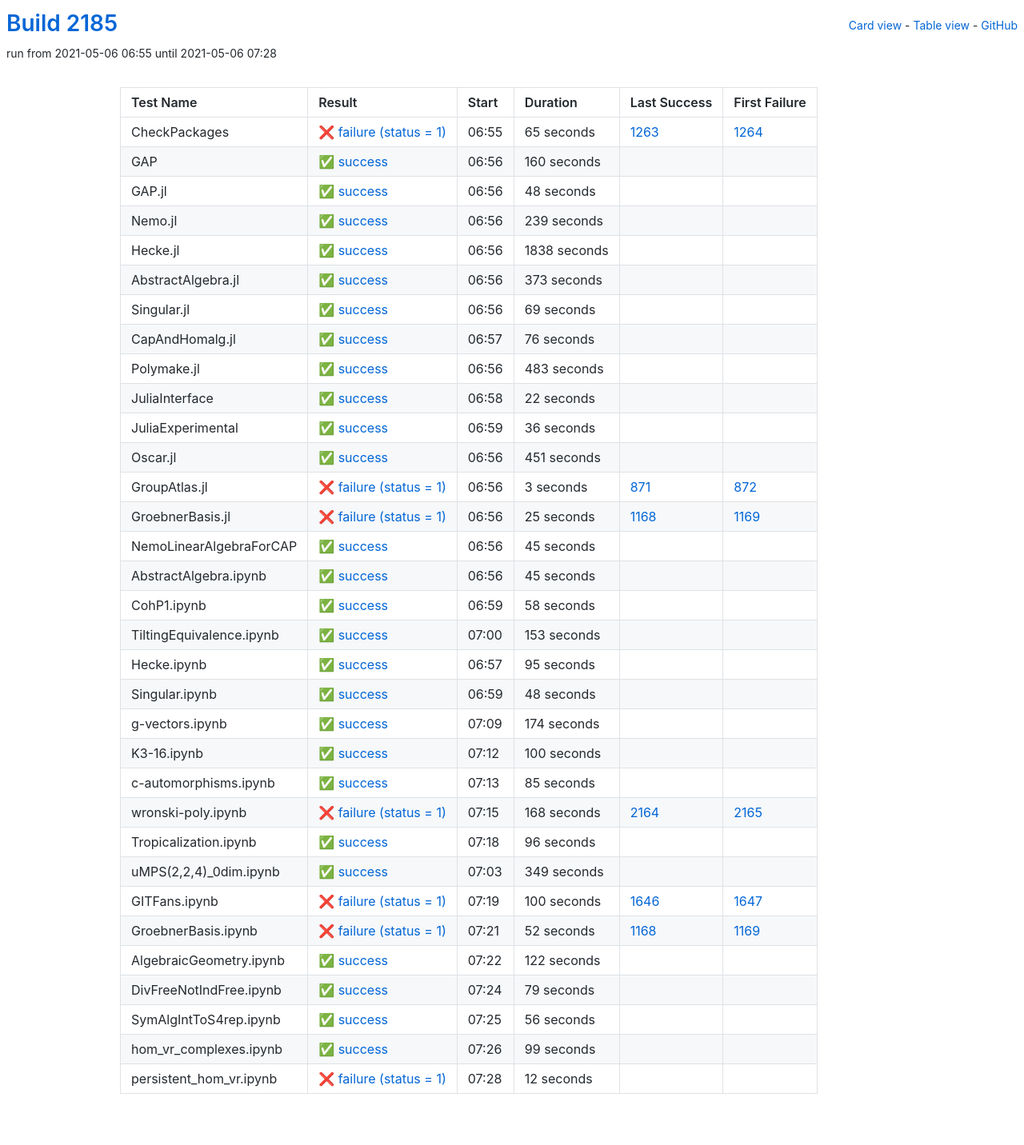
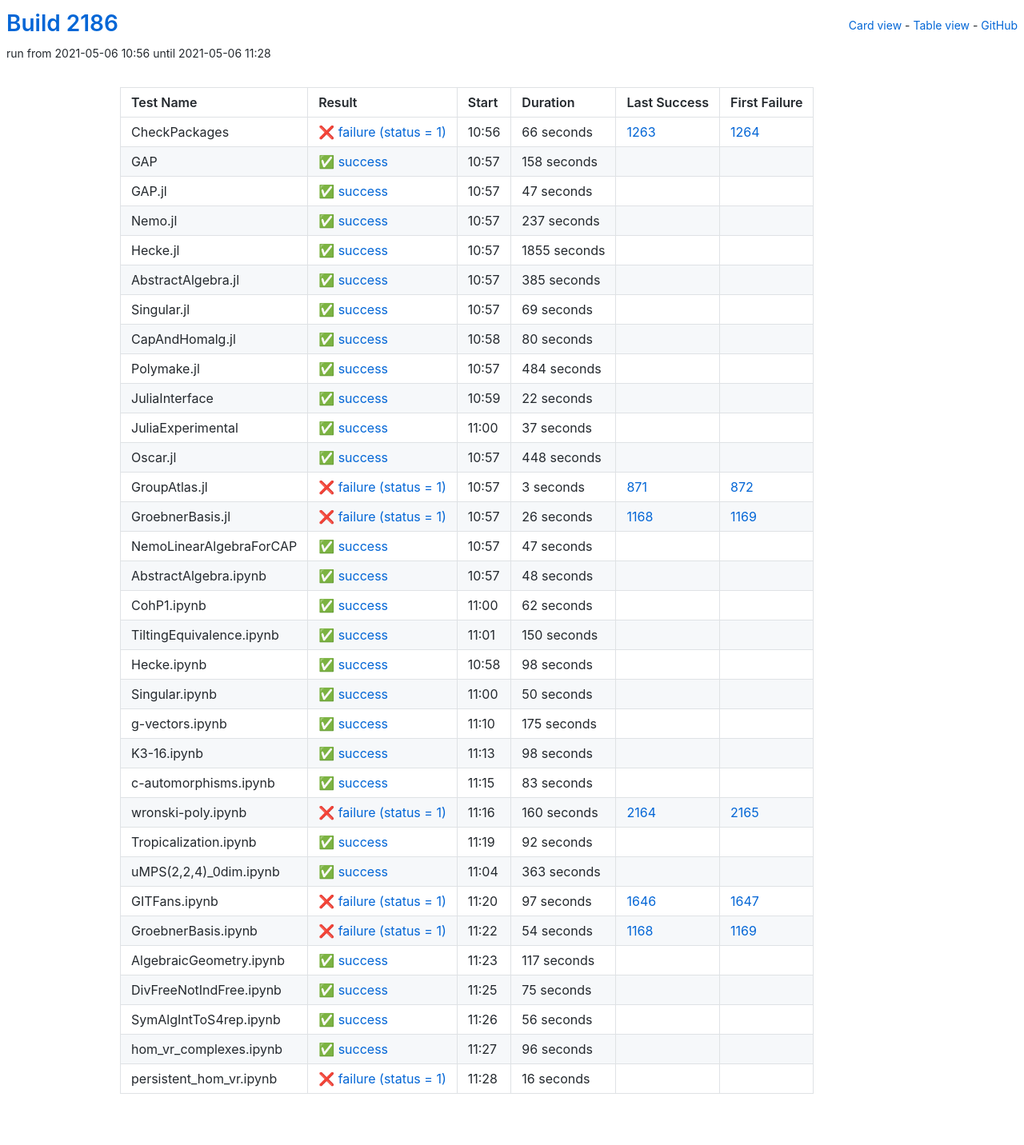
Before and after one commit to oscar-system/oscar-ci-status-stable, a Jekyll site: the page built from table.html, in a window 1280 px wide. Shown: the whole page at 80% size. Built offline with Jekyll 4.4.1, drawn with Linux system fonts in a browser that asks for light colours.

Commit message:
Build #2186

```diff
--- a/_data/ci.yml
+++ b/_data/ci.yml
@@ -1,6 +1,6 @@
 ---
-build: 2185
-build_url: https://oscarci.mathematik.uni-kl.de/job/oscar-stable/2185/
+build: 2186
+build_url: https://oscarci.mathematik.uni-kl.de/job/oscar-stable/2186/
 job: oscar-stable
 organization: oscar-system
 repo: oscar-ci-status-stable
@@ -8,80 +8,80 @@ repourl: https://github.com/oscar-system/oscar-ci-status-stable
 tests:
 - name: CheckPackages
   id: checkpackages
-  log: https://oscarci.mathematik.uni-kl.de/job/oscar-stable/2185/artifact/logs/build-2185/CheckPackages.log
-  start: 2021-05-06 06:55
+  log: https://oscarci.mathematik.uni-kl.de/job/oscar-stable/2186/artifact/logs/build-2186/CheckPackages.log
+  start: 2021-05-06 10:56
   success: false
   exitcode: 1
   status: failure
-  duration: 65
+  duration: 66
   last_success: 1263
   last_success_url: https://oscarci.mathematik.uni-kl.de/job/oscar-stable/1263/
   first_failure: 1264
   first_failure_url: https://oscarci.mathematik.uni-kl.de/job/oscar-stable/1264/
 - name: GAP
   id: gap
-  log: https://oscarci.mathematik.uni-kl.de/job/oscar-stable/2185/artifact/logs/build-2185/GAP.log
-  start: 2021-05-06 06:56
+  log: https://oscarci.mathematik.uni-kl.de/job/oscar-stable/2186/artifact/logs/build-2186/GAP.log
+  start: 2021-05-06 10:57
   success: true
   exitcode: 0
   status: success
-  duration: 160
+  duration: 158
   last_success: false
   last_success_url:
   first_failure: false
   first_failure_url:
 - name: GAP.jl
   id: gap-jl
-  log: https://oscarci.mathematik.uni-kl.de/job/oscar-stable/2185/artifact/logs/build-2185/GAP.jl.log
-  start: 2021-05-06 06:56
+  log: https://oscarci.mathematik.uni-kl.de/job/oscar-stable/2186/artifact/logs/build-2186/GAP.jl.log
+  start: 2021-05-06 10:57
   success: true
   exitcode: 0
   status: success
-  duration: 48
+  duration: 47
   last_success: false
   last_success_url:
   first_failure: false
   first_failure_url:
 - name: Nemo.jl
   id: nemo-jl
-  log: https://oscarci.mathematik.uni-kl.de/job/oscar-stable/2185/artifact/logs/build-2185/Nemo.jl.log
-  start: 2021-05-06 06:56
+  log: https://oscarci.mathematik.uni-kl.de/job/oscar-stable/2186/artifact/logs/build-2186/Nemo.jl.log
+  start: 2021-05-06 10:57
   success: true
   exitcode: 0
   status: success
-  duration: 239
+  duration: 237
   last_success: false
   last_success_url:
   first_failure: false
   first_failure_url:
 - name: Hecke.jl
   id: hecke-jl
-  log: https://oscarci.mathematik.uni-kl.de/job/oscar-stable/2185/artifact/logs/build-2185/Hecke.jl.log
-  start: 2021-05-06 06:56
+  log: https://oscarci.mathematik.uni-kl.de/job/oscar-stable/2186/artifact/logs/build-2186/Hecke.jl.log
+  start: 2021-05-06 10:57
   success: true
   exitcode: 0
   status: success
-  duration: 1838
+  duration: 1855
   last_success: false
   last_success_url:
   first_failure: false
   first_failure_url:
 - name: AbstractAlgebra.jl
   id: abstractalgebra-jl
-  log: https://oscarci.mathematik.uni-kl.de/job/oscar-stable/2185/artifact/logs/build-2185/AbstractAlgebra.jl.log
-  start: 2021-05-06 06:56
+  log: https://oscarci.mathematik.uni-kl.de/job/oscar-stable/2186/artifact/logs/build-2186/AbstractAlgebra.jl.log
+  start: 2021-05-06 10:57
   success: true
   exitcode: 0
   status: success
-  duration: 373
+  duration: 385
   last_success: false
   last_success_url:
   first_failure: false
   first_failure_url:
 - name: Singular.jl
   id: singular-jl
-  log: https://oscarci.mathematik.uni-kl.de/job/oscar-stable/2185/artifact/logs/build-2185/Singular.jl.log
-  start: 2021-05-06 06:56
+  log: https://oscarci.mathematik.uni-kl.de/job/oscar-stable/2186/artifact/logs/build-2186/Singular.jl.log
+  start: 2021-05-06 10:57
   success: true
   exitcode: 0
   status: success
@@ -92,32 +92,32 @@ tests:
   first_failure_url:
 - name: CapAndHomalg.jl
   id: capandhomalg-jl
-  log: https://oscarci.mathematik.uni-kl.de/job/oscar-stable/2185/artifact/logs/build-2185/CapAndHomalg.jl.log
-  start: 2021-05-06 06:57
+  log: https://oscarci.mathematik.uni-kl.de/job/oscar-stable/2186/artifact/logs/build-2186/CapAndHomalg.jl.log
+  start: 2021-05-06 10:58
   success: true
   exitcode: 0
   status: success
-  duration: 76
+  duration: 80
   last_success: false
   last_success_url:
   first_failure: false
   first_failure_url:
 - name: Polymake.jl
   id: polymake-jl
-  log: https://oscarci.mathematik.uni-kl.de/job/oscar-stable/2185/artifact/logs/build-2185/Polymake.jl.log
-  start: 2021-05-06 06:56
+  log: https://oscarci.mathematik.uni-kl.de/job/oscar-stable/2186/artifact/logs/build-2186/Polymake.jl.log
+  start: 2021-05-06 10:57
   success: true
   exitcode: 0
   status: success
-  duration: 483
+  duration: 484
   last_success: false
   last_success_url:
   first_failure: false
   first_failure_url:
 - name: JuliaInterface
   id: juliainterface
-  log: https://oscarci.mathematik.uni-kl.de/job/oscar-stable/2185/artifact/logs/build-2185/JuliaInterface.log
-  start: 2021-05-06 06:58
+  log: https://oscarci.mathematik.uni-kl.de/job/oscar-stable/2186/artifact/logs/build-2186/JuliaInterface.log
+  start: 2021-05-06 10:59
   success: true
   exitcode: 0
   status: success
@@ -128,32 +128,32 @@ tests:
   first_failure_url:
 - name: JuliaExperimental
   id: juliaexperimental
-  log: https://oscarci.mathematik.uni-kl.de/job/oscar-stable/2185/artifact/logs/build-2185/JuliaExperimental.log
-  start: 2021-05-06 06:59
+  log: https://oscarci.mathematik.uni-kl.de/job/oscar-stable/2186/artifact/logs/build-2186/JuliaExperimental.log
+  start: 2021-05-06 11:00
   success: true
   exitcode: 0
   status: success
-  duration: 36
+  duration: 37
   last_success: false
   last_success_url:
   first_failure: false
   first_failure_url:
 - name: Oscar.jl
   id: oscar-jl
-  log: https://oscarci.mathematik.uni-kl.de/job/oscar-stable/2185/artifact/logs/build-2185/Oscar.jl.log
-  start: 2021-05-06 06:56
+  log: https://oscarci.mathematik.uni-kl.de/job/oscar-stable/2186/artifact/logs/build-2186/Oscar.jl.log
+  start: 2021-05-06 10:57
   success: true
   exitcode: 0
   status: success
-  duration: 451
+  duration: 448
   last_success: false
   last_success_url:
   first_failure: false
   first_failure_url:
 - name: GroupAtlas.jl
   id: groupatlas-jl
-  log: https://oscarci.mathematik.uni-kl.de/job/oscar-stable/2185/artifact/logs/build-2185/GroupAtlas.jl.log
-  start: 2021-05-06 06:56
+  log: https://oscarci.mathematik.uni-kl.de/job/oscar-stable/2186/artifact/logs/build-2186/GroupAtlas.jl.log
+  start: 2021-05-06 10:57
   success: false
   exitcode: 1
   status: failure
@@ -164,80 +164,32 @@ tests:
   first_failure_url: https://oscarci.mathematik.uni-kl.de/job/oscar-stable/872/
 - name: GroebnerBasis.jl
   id: groebnerbasis-jl
-  log: https://oscarci.mathematik.uni-kl.de/job/oscar-stable/2185/artifact/logs/build-2185/GroebnerBasis.jl.log
-  start: 2021-05-06 06:56
+  log: https://oscarci.mathematik.uni-kl.de/job/oscar-stable/2186/artifact/logs/build-2186/GroebnerBasis.jl.log
+  start: 2021-05-06 10:57
   success: false
   exitcode: 1
   status: failure
-  duration: 25
+  duration: 26
   last_success: 1168
   last_success_url: https://oscarci.mathematik.uni-kl.de/job/oscar-stable/1168/
   first_failure: 1169
   first_failure_url: https://oscarci.mathematik.uni-kl.de/job/oscar-stable/1169/
 - name: NemoLinearAlgebraForCAP
   id: nemolinearalgebraforcap
-  log: https://oscarci.mathematik.uni-kl.de/job/oscar-stable/2185/artifact/logs/build-2185/NemoLinearAlgebraForCAP.log
-  start: 2021-05-06 06:56
+  log: https://oscarci.mathematik.uni-kl.de/job/oscar-stable/2186/artifact/logs/build-2186/NemoLinearAlgebraForCAP.log
+  start: 2021-05-06 10:57
   success: true
   exitcode: 0
   status: success
-  duration: 45
+  duration: 47
   last_success: false
   last_success_url:
   first_failure: false
   first_failure_url:
 - name: AbstractAlgebra.ipynb
   id: abstractalgebra-ipynb
-  log: https://oscarci.mathematik.uni-kl.de/job/oscar-stable/2185/artifact/logs/build-2185/AbstractAlgebra.ipynb.log
-  start: 2021-05-06 06:56
-  success: true
-  exitcode: 0
-  status: success
-  duration: 45
-  last_success: false
-  last_success_url:
-  first_failure: false
-  first_failure_url:
-- name: CohP1.ipynb
-  id: cohp1-ipynb
-  log: https://oscarci.mathematik.uni-kl.de/job/oscar-stable/2185/artifact/logs/build-2185/CohP1.ipynb.log
-  start: 2021-05-06 06:59
-  success: true
-  exitcode: 0
-  status: success
-  duration: 58
-  last_success: false
-  last_success_url:
-  first_failure: false
-  first_failure_url:
-- name: TiltingEquivalence.ipynb
-  id: tiltingequivalence-ipynb
-  log: https://oscarci.mathematik.uni-kl.de/job/oscar-stable/2185/artifact/logs/build-2185/TiltingEquivalence.ipynb.log
-  start: 2021-05-06 07:00
-  success: true
-  exitcode: 0
-  status: success
-  duration: 153
-  last_success: false
-  last_success_url:
-  first_failure: false
-  first_failure_url:
-- name: Hecke.ipynb
-  id: hecke-ipynb
-  log: https://oscarci.mathematik.uni-kl.de/job/oscar-stable/2185/artifact/logs/build-2185/Hecke.ipynb.log
-  start: 2021-05-06 06:57
-  success: true
-  exitcode: 0
-  status: success
-  duration: 95
-  last_success: false
-  last_success_url:
-  first_failure: false
-  first_failure_url:
-- name: Singular.ipynb
-  id: singular-ipynb
-  log: https://oscarci.mathematik.uni-kl.de/job/oscar-stable/2185/artifact/logs/build-2185/Singular.ipynb.log
-  start: 2021-05-06 06:59
+  log: https://oscarci.mathematik.uni-kl.de/job/oscar-stable/2186/artifact/logs/build-2186/AbstractAlgebra.ipynb.log
+  start: 2021-05-06 10:57
   success: true
   exitcode: 0
   status: success
@@ -246,130 +198,178 @@ tests:
   last_success_url:
   first_failure: false
   first_failure_url:
-- name: g-vectors.ipynb
-  id: g-vectors-ipynb
-  log: https://oscarci.mathematik.uni-kl.de/job/oscar-stable/2185/artifact/logs/build-2185/g-vectors.ipynb.log
-  start: 2021-05-06 07:09
+- name: CohP1.ipynb
+  id: cohp1-ipynb
+  log: https://oscarci.mathematik.uni-kl.de/job/oscar-stable/2186/artifact/logs/build-2186/CohP1.ipynb.log
+  start: 2021-05-06 11:00
   success: true
   exitcode: 0
   status: success
-  duration: 174
+  duration: 62
+  last_success: false
+  last_success_url:
+  first_failure: false
+  first_failure_url:
+- name: TiltingEquivalence.ipynb
+  id: tiltingequivalence-ipynb
+  log: https://oscarci.mathematik.uni-kl.de/job/oscar-stable/2186/artifact/logs/build-2186/TiltingEquivalence.ipynb.log
+  start: 2021-05-06 11:01
+  success: true
+  exitcode: 0
+  status: success
+  duration: 150
+  last_success: false
+  last_success_url:
+  first_failure: false
+  first_failure_url:
+- name: Hecke.ipynb
+  id: hecke-ipynb
+  log: https://oscarci.mathematik.uni-kl.de/job/oscar-stable/2186/artifact/logs/build-2186/Hecke.ipynb.log
+  start: 2021-05-06 10:58
+  success: true
+  exitcode: 0
+  status: success
+  duration: 98
+  last_success: false
+  last_success_url:
+  first_failure: false
+  first_failure_url:
+- name: Singular.ipynb
+  id: singular-ipynb
+  log: https://oscarci.mathematik.uni-kl.de/job/oscar-stable/2186/artifact/logs/build-2186/Singular.ipynb.log
+  start: 2021-05-06 11:00
+  success: true
+  exitcode: 0
+  status: success
+  duration: 50
+  last_success: false
+  last_success_url:
+  first_failure: false
+  first_failure_url:
+- name: g-vectors.ipynb
+  id: g-vectors-ipynb
+  log: https://oscarci.mathematik.uni-kl.de/job/oscar-stable/2186/artifact/logs/build-2186/g-vectors.ipynb.log
+  start: 2021-05-06 11:10
+  success: true
+  exitcode: 0
+  status: success
+  duration: 175
   last_success: false
   last_success_url:
   first_failure: false
   first_failure_url:
 - name: K3-16.ipynb
   id: k3-16-ipynb
-  log: https://oscarci.mathematik.uni-kl.de/job/oscar-stable/2185/artifact/logs/build-2185/K3-16.ipynb.log
-  start: 2021-05-06 07:12
+  log: https://oscarci.mathematik.uni-kl.de/job/oscar-stable/2186/artifact/logs/build-2186/K3-16.ipynb.log
+  start: 2021-05-06 11:13
   success: true
   exitcode: 0
   status: success
-  duration: 100
+  duration: 98
   last_success: false
   last_success_url:
   first_failure: false
   first_failure_url:
 - name: c-automorphisms.ipynb
   id: c-automorphisms-ipynb
-  log: https://oscarci.mathematik.uni-kl.de/job/oscar-stable/2185/artifact/logs/build-2185/c-automorphisms.ipynb.log
-  start: 2021-05-06 07:13
+  log: https://oscarci.mathematik.uni-kl.de/job/oscar-stable/2186/artifact/logs/build-2186/c-automorphisms.ipynb.log
+  start: 2021-05-06 11:15
   success: true
   exitcode: 0
   status: success
-  duration: 85
+  duration: 83
   last_success: false
   last_success_url:
   first_failure: false
   first_failure_url:
 - name: wronski-poly.ipynb
   id: wronski-poly-ipynb
-  log: https://oscarci.mathematik.uni-kl.de/job/oscar-stable/2185/artifact/logs/build-2185/wronski-poly.ipynb.log
-  start: 2021-05-06 07:15
+  log: https://oscarci.mathematik.uni-kl.de/job/oscar-stable/2186/artifact/logs/build-2186/wronski-poly.ipynb.log
+  start: 2021-05-06 11:16
   success: false
   exitcode: 1
   status: failure
-  duration: 168
+  duration: 160
   last_success: 2164
   last_success_url: https://oscarci.mathematik.uni-kl.de/job/oscar-stable/2164/
   first_failure: 2165
   first_failure_url: https://oscarci.mathematik.uni-kl.de/job/oscar-stable/2165/
 - name: Tropicalization.ipynb
   id: tropicalization-ipynb
-  log: https://oscarci.mathematik.uni-kl.de/job/oscar-stable/2185/artifact/logs/build-2185/Tropicalization.ipynb.log
-  start: 2021-05-06 07:18
+  log: https://oscarci.mathematik.uni-kl.de/job/oscar-stable/2186/artifact/logs/build-2186/Tropicalization.ipynb.log
+  start: 2021-05-06 11:19
   success: true
   exitcode: 0
   status: success
-  duration: 96
+  duration: 92
   last_success: false
   last_success_url:
   first_failure: false
   first_failure_url:
 - name: uMPS(2,2,4)_0dim.ipynb
   id: umps-2-2-4-0dim-ipynb
-  log: https://oscarci.mathematik.uni-kl.de/job/oscar-stable/2185/artifact/logs/build-2185/uMPS-2-2-4-_0dim.ipynb.log
-  start: 2021-05-06 07:03
+  log: https://oscarci.mathematik.uni-kl.de/job/oscar-stable/2186/artifact/logs/build-2186/uMPS-2-2-4-_0dim.ipynb.log
+  start: 2021-05-06 11:04
   success: true
   exitcode: 0
   status: success
-  duration: 349
+  duration: 363
   last_success: false
   last_success_url:
   first_failure: false
   first_failure_url:
 - name: GITFans.ipynb
   id: gitfans-ipynb
-  log: https://oscarci.mathematik.uni-kl.de/job/oscar-stable/2185/artifact/logs/build-2185/GITFans.ipynb.log
-  start: 2021-05-06 07:19
+  log: https://oscarci.mathematik.uni-kl.de/job/oscar-stable/2186/artifact/logs/build-2186/GITFans.ipynb.log
+  start: 2021-05-06 11:20
   success: false
   exitcode: 1
   status: failure
-  duration: 100
+  duration: 97
   last_success: 1646
   last_success_url: https://oscarci.mathematik.uni-kl.de/job/oscar-stable/1646/
   first_failure: 1647
   first_failure_url: https://oscarci.mathematik.uni-kl.de/job/oscar-stable/1647/
 - name: GroebnerBasis.ipynb
   id: groebnerbasis-ipynb
-  log: https://oscarci.mathematik.uni-kl.de/job/oscar-stable/2185/artifact/logs/build-2185/GroebnerBasis.ipynb.log
-  start: 2021-05-06 07:21
+  log: https://oscarci.mathematik.uni-kl.de/job/oscar-stable/2186/artifact/logs/build-2186/GroebnerBasis.ipynb.log
+  start: 2021-05-06 11:22
   success: false
   exitcode: 1
   status: failure
-  duration: 52
+  duration: 54
   last_success: 1168
   last_success_url: https://oscarci.mathematik.uni-kl.de/job/oscar-stable/1168/
   first_failure: 1169
   first_failure_url: https://oscarci.mathematik.uni-kl.de/job/oscar-stable/1169/
 - name: AlgebraicGeometry.ipynb
   id: algebraicgeometry-ipynb
-  log: https://oscarci.mathematik.uni-kl.de/job/oscar-stable/2185/artifact/logs/build-2185/AlgebraicGeometry.ipynb.log
-  start: 2021-05-06 07:22
+  log: https://oscarci.mathematik.uni-kl.de/job/oscar-stable/2186/artifact/logs/build-2186/AlgebraicGeometry.ipynb.log
+  start: 2021-05-06 11:23
   success: true
   exitcode: 0
   status: success
-  duration: 122
+  duration: 117
   last_success: false
   last_success_url:
   first_failure: false
   first_failure_url:
 - name: DivFreeNotIndFree.ipynb
   id: divfreenotindfree-ipynb
-  log: https://oscarci.mathematik.uni-kl.de/job/oscar-stable/2185/artifact/logs/build-2185/DivFreeNotIndFree.ipynb.log
-  start: 2021-05-06 07:24
+  log: https://oscarci.mathematik.uni-kl.de/job/oscar-stable/2186/artifact/logs/build-2186/DivFreeNotIndFree.ipynb.log
+  start: 2021-05-06 11:25
   success: true
   exitcode: 0
   status: success
-  duration: 79
+  duration: 75
   last_success: false
   last_success_url:
   first_failure: false
   first_failure_url:
 - name: SymAlgIntToS4rep.ipynb
   id: symalginttos4rep-ipynb
-  log: https://oscarci.mathematik.uni-kl.de/job/oscar-stable/2185/artifact/logs/build-2185/SymAlgIntToS4rep.ipynb.log
-  start: 2021-05-06 07:25
+  log: https://oscarci.mathematik.uni-kl.de/job/oscar-stable/2186/artifact/logs/build-2186/SymAlgIntToS4rep.ipynb.log
+  start: 2021-05-06 11:26
   success: true
   exitcode: 0
   status: success
@@ -380,24 +380,24 @@ tests:
   first_failure_url:
 - name: hom_vr_complexes.ipynb
   id: hom-vr-complexes-ipynb
-  log: https://oscarci.mathematik.uni-kl.de/job/oscar-stable/2185/artifact/logs/build-2185/hom_vr_complexes.ipynb.log
-  start: 2021-05-06 07:26
+  log: https://oscarci.mathematik.uni-kl.de/job/oscar-stable/2186/artifact/logs/build-2186/hom_vr_complexes.ipynb.log
+  start: 2021-05-06 11:27
   success: true
   exitcode: 0
   status: success
-  duration: 99
+  duration: 96
   last_success: false
   last_success_url:
   first_failure: false
   first_failure_url:
 - name: persistent_hom_vr.ipynb
   id: persistent-hom-vr-ipynb
-  log: https://oscarci.mathematik.uni-kl.de/job/oscar-stable/2185/artifact/logs/build-2185/persistent_hom_vr.ipynb.log
-  start: 2021-05-06 07:28
+  log: https://oscarci.mathematik.uni-kl.de/job/oscar-stable/2186/artifact/logs/build-2186/persistent_hom_vr.ipynb.log
+  start: 2021-05-06 11:28
   success: false
   exitcode: 1
   status: failure
-  duration: 12
+  duration: 16
   last_success: false
   last_success_url:
   first_failure: false
```
Also changed, not shown: README.md.
